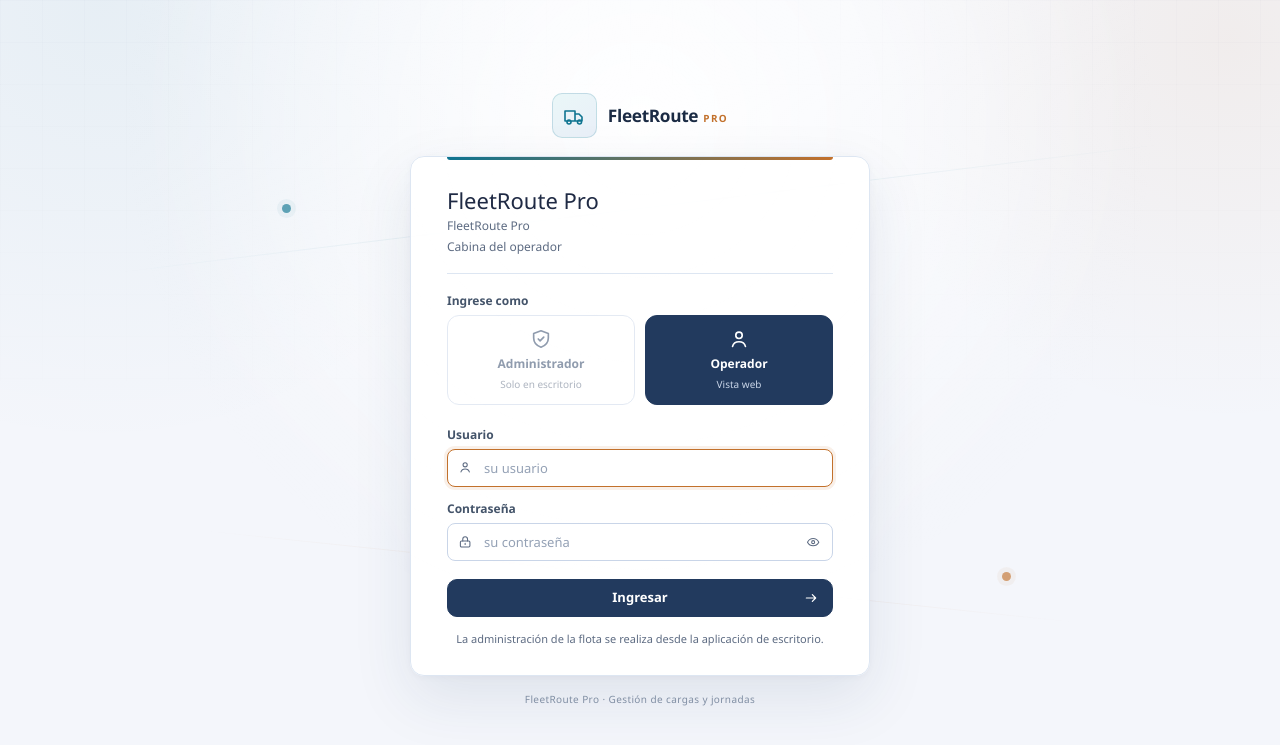
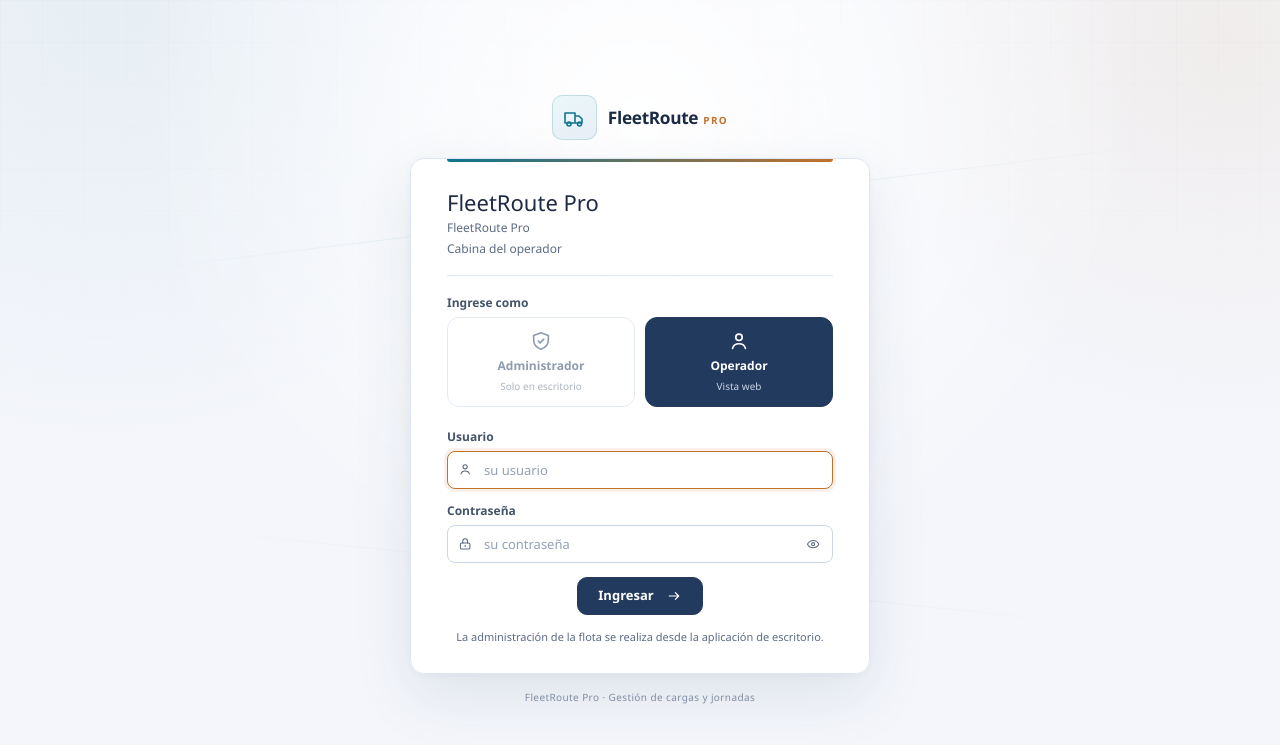
Before and after one commit to Thunderstrom11/Proyecto_Final_PAE, a Spring Boot app: page / in a window 1280 px wide. Shown: the top 745 px of the page. Run offline with Spring Boot 4, Linux system fonts and the light colour scheme; some libraries are stand-ins or nearby versions.

Commit message:
Países como ubicación única, llegada al punto A y ajustes del login web
- Al activar países se registra una sola
  ubicación por país con un centro aproximado.
- La cabina web marca la llegada al punto A a 100 m, atenúa su marcador
  y traza automáticamente la ruta al punto B.

```diff
--- a/api-operador/src/main/resources/static/index.html
+++ b/api-operador/src/main/resources/static/index.html
@@ -8,7 +8,7 @@
     <title>FleetRoute Pro · Cabina del operador</title>
     <link rel="icon" href="/assets/favicon.svg" type="image/svg+xml">
     <link rel="stylesheet" href="https://unpkg.com/maplibre-gl@4.7.1/dist/maplibre-gl.css">
-    <link rel="stylesheet" href="/styles.css?v=maplibre21">
+    <link rel="stylesheet" href="/styles.css?v=maplibre22">
 </head>
 <body>
 <svg class="svg-sprite" xmlns="http://www.w3.org/2000/svg" aria-hidden="true">
@@ -95,8 +95,6 @@
     <div class="login-art" aria-hidden="true">
         <span class="login-art-line line-one"></span>
         <span class="login-art-line line-two"></span>
-        <span class="login-art-dot dot-one"></span>
-        <span class="login-art-dot dot-two"></span>
     </div>
     <main class="login-shell">
         <div class="login-brand-row">
@@ -359,6 +357,6 @@
 <div id="toast" class="toast" role="status" aria-live="polite"></div>
 
 <script src="https://unpkg.com/maplibre-gl@4.7.1/dist/maplibre-gl.js"></script>
-<script src="/app.js?v=maplibre21"></script>
+<script src="/app.js?v=maplibre22"></script>
 </body>
 </html>
--- a/api-operador/src/main/resources/static/styles.css
+++ b/api-operador/src/main/resources/static/styles.css
@@ -183,27 +183,6 @@ a {
     background: linear-gradient(90deg, transparent, rgba(194, 113, 44, 0.16), transparent);
 }
 
-.login-art-dot {
-    position: absolute;
-    width: 9px;
-    height: 9px;
-    border-radius: 50%;
-    background: var(--teal);
-    box-shadow: 0 0 0 5px rgba(14, 116, 144, 0.08);
-}
-
-.dot-one {
-    top: 25.5%;
-    left: 22%;
-}
-
-.dot-two {
-    top: 71.5%;
-    right: 21%;
-    background: var(--copper);
-    box-shadow: 0 0 0 5px rgba(194, 113, 44, 0.08);
-}
-
 .login-shell {
     position: relative;
     z-index: 1;
@@ -500,24 +479,19 @@ a {
 }
 
 .btn-block {
-    position: relative;
+    display: flex;
     justify-content: center;
-    width: 100%;
+    width: fit-content;
     min-height: 38px;
-    margin-top: 0.25rem;
+    margin: 0.25rem auto 0;
+    padding: 8px 20px;
     font-size: 13px;
 }
 
 .btn-arrow {
-    position: absolute;
-    right: 13px;
     width: 1rem;
     height: 1rem;
-}
-
-.btn-block .spinner {
-    position: absolute;
-    right: 13px;
+    margin-left: 6px;
 }
 
 .spinner {
@@ -1250,6 +1224,11 @@ a {
     box-shadow: 0 0 0 4px rgba(194, 113, 44, 0.14), 0 8px 18px rgba(34, 58, 94, 0.25);
 }
 
+.map-node-marker.muted {
+    opacity: 0.45;
+    filter: grayscale(0.65);
+}
+
 .map-node-marker span {
     transform: rotate(45deg);
 }
```
Also changed, not shown: api-operador/src/main/resources/static/app.js (+37 -9 lines), src/main/java/edu/ni/uam/proyecto_final_pae/config/DivisionesMundo.java (+27 -14 lines), src/main/java/edu/ni/uam/proyecto_final_pae/controller/AdminPanelController.java (+4 -3 lines), src/main/java/edu/ni/uam/proyecto_final_pae/controller/SetupController.java (+4 -3 lines), README.md.
